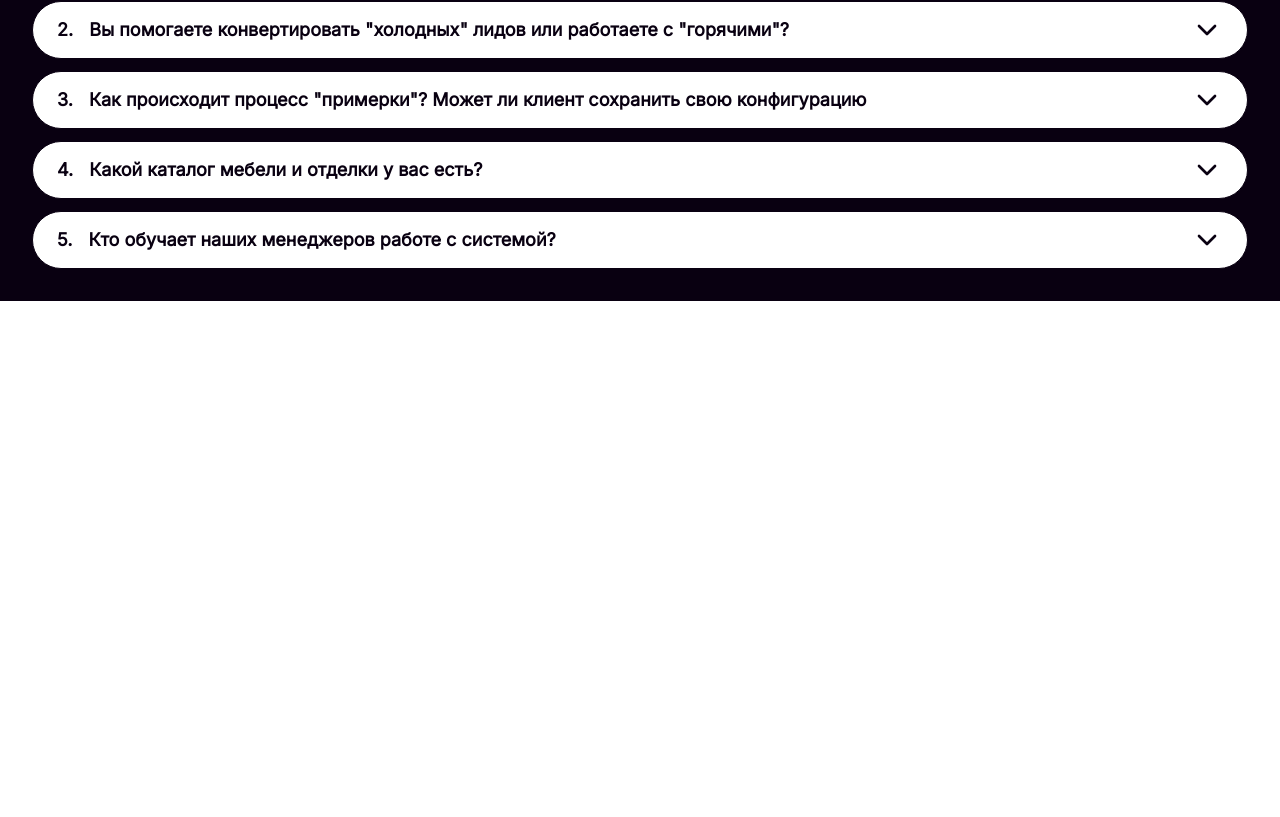
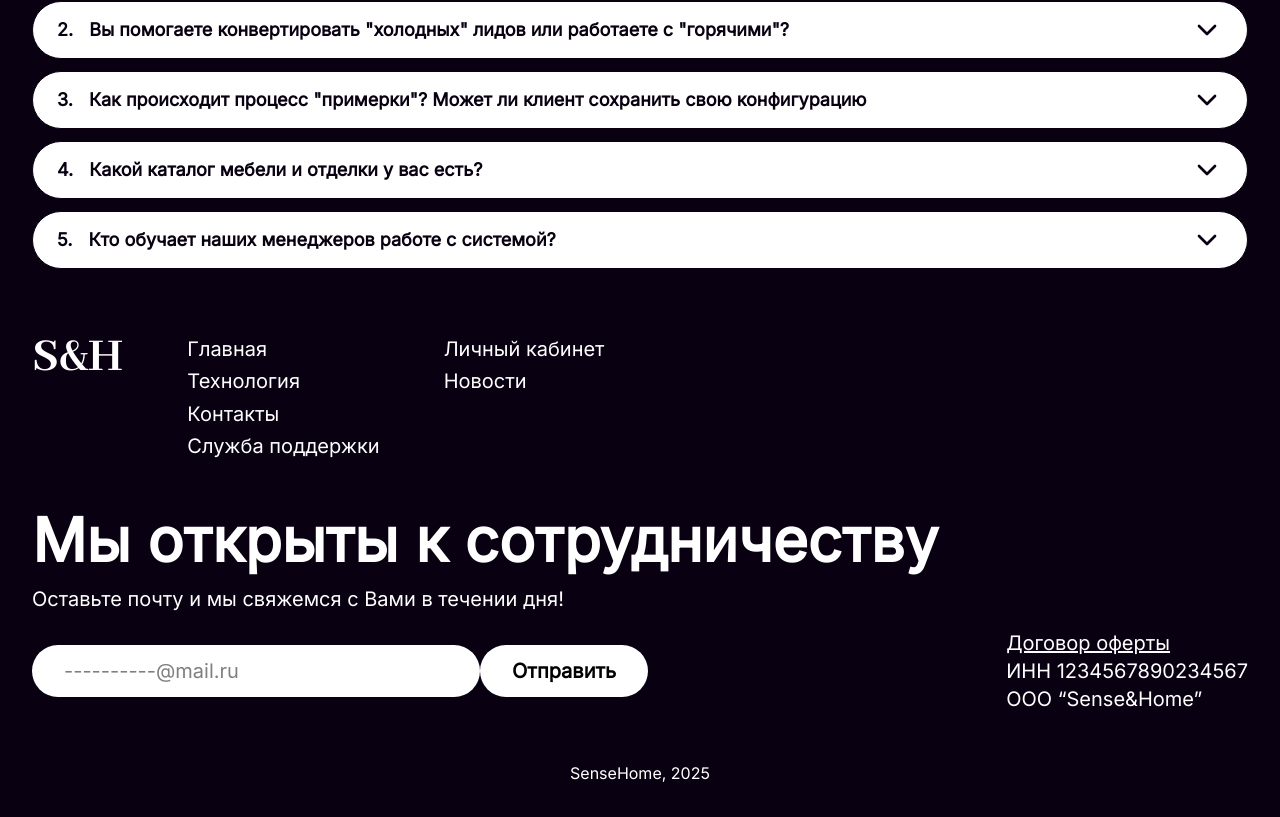
Before and after one commit to sense-and-home/sense-and-home-client, a React (Vite) app: page / in a window 1280 px wide. Shown: the part 6900-7717 px from the top of the page. Before the commit the page ends 7201 px from the top, so only its background shows below. Built offline with nearby package versions, Linux system fonts and the light colour scheme.

Commit message:
feat: add footer section

```diff
--- a/src/components/Accordion.tsx
+++ b/src/components/Accordion.tsx
@@ -164,7 +164,7 @@ function AccordionPanel({
           transition: "height 300ms cubic-bezier(.2,.8,.2,1)",
         }}
       >
-        <div className="px-6 pt-2 pb-6 text-gray-700">{content}</div>
+        <div className="px-6 pb-6">{content}</div>
       </div>
     </div>
   );
--- a/src/pages/MainPage.tsx
+++ b/src/pages/MainPage.tsx
@@ -1,4 +1,5 @@
 import { AboutSection } from "@/sections/AboutSection";
+import { FooterSection } from "@/sections/FooterSection";
 import { HeroSection } from "@/sections/HeroSection";
 import { MapSection } from "@/sections/MapSection";
 import { QuestionSection } from "@/sections/QuestionSection";
@@ -14,6 +15,7 @@ export function MainPage() {
       <TechnologySection />
       <MapSection />
       <QuestionSection />
+      <FooterSection />
     </div>
   );
 }
--- /dev/null
+++ b/src/sections/FooterSection.tsx
@@ -0,0 +1,93 @@
+export function FooterSection() {
+  return (
+    <div className="bg-background text-foreground px-8 py-8">
+      <div className="mb-8 flex gap-16">
+        <a
+          href="#"
+          className="justify-self-center font-[Abhaya_Libre] text-[50px] leading-[1] font-extrabold hover:underline"
+        >
+          S&H
+        </a>
+
+        <ul className="text-xl leading-relaxed">
+          <li>
+            <a className="hover:underline" href="#">
+              Главная
+            </a>
+          </li>
+          <li>
+            <a className="hover:underline" href="#">
+              Технология
+            </a>
+          </li>
+          <li>
+            <a className="hover:underline" href="#">
+              Контакты
+            </a>
+          </li>
+          <li>
+            <a className="hover:underline" href="#">
+              Служба поддержки
+            </a>
+          </li>
+        </ul>
+
+        <ul className="text-xl leading-relaxed">
+          <li>
+            <a className="hover:underline" href="#">
+              Личный кабинет
+            </a>
+          </li>
+          <li>
+            <a className="hover:underline" href="#">
+              Новости
+            </a>
+          </li>
+        </ul>
+      </div>
+
+      <div className="mb-12">
+        <h2 className="heading">Мы открыты к сотрудничеству</h2>
+        <p className="mb-4 text-xl">
+          Оставьте почту и мы свяжемся с Вами в течении дня!
+        </p>
+
+        <div className="flex items-center justify-between text-xl">
+          <form action="#">
+            <input
+              className="bg-foreground rounded-primary inline-block min-w-md px-8 py-3 text-black"
+              type="email"
+              placeholder="----------@mail.ru"
+            />
+            <button
+              type="submit"
+              className="bg-foreground rounded-primary px-8 py-3 font-bold text-black hover:cursor-pointer"
+            >
+              Отправить
+            </button>
+          </form>
+
+          <ul>
+            <li>
+              <a className="underline" href="#">
+                Договор оферты
+              </a>
+            </li>
+            <li>
+              <a className="hover:underline" href="#">
+                ИНН 1234567890234567
+              </a>
+            </li>
+            <li>
+              <a className="hover:underline" href="#">
+                ООО “Sense&Home”
+              </a>
+            </li>
+          </ul>
+        </div>
+      </div>
+
+      <div className="text-center">SenseHome, 2025</div>
+    </div>
+  );
+}
```
